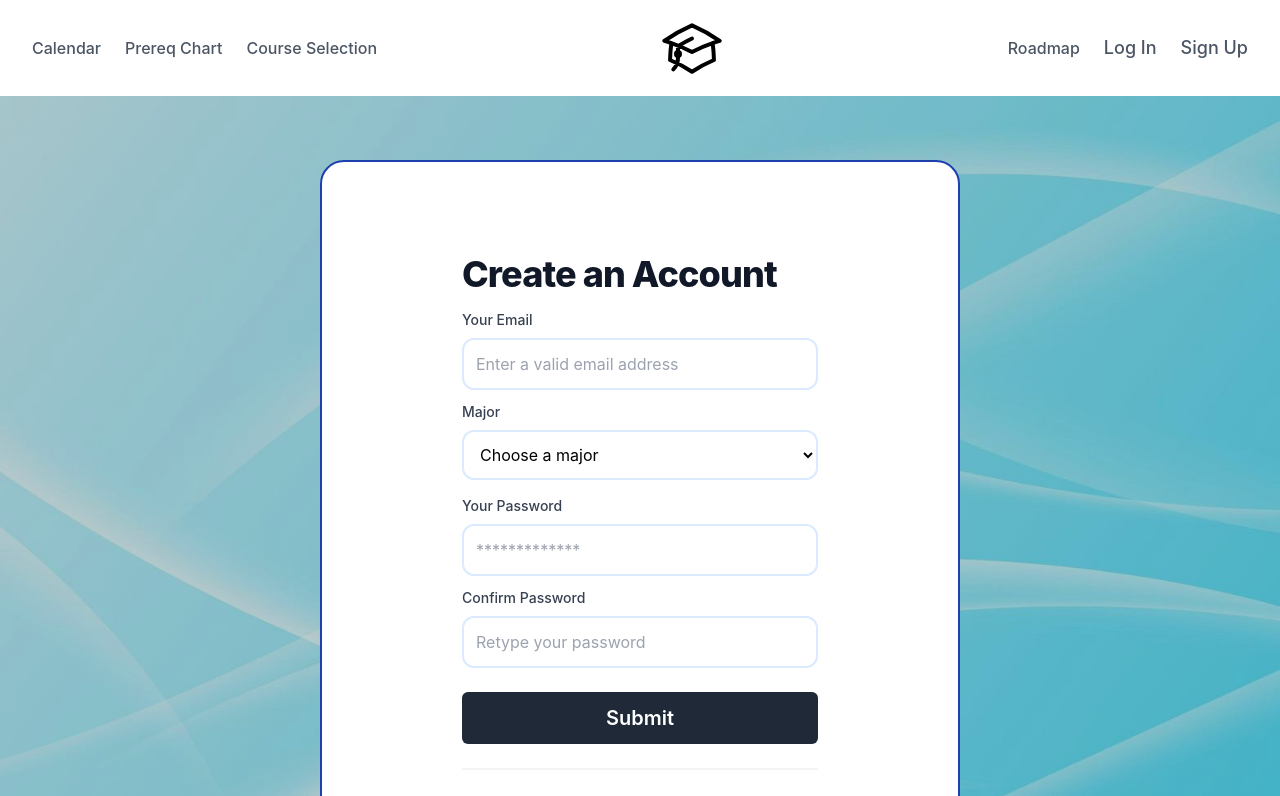
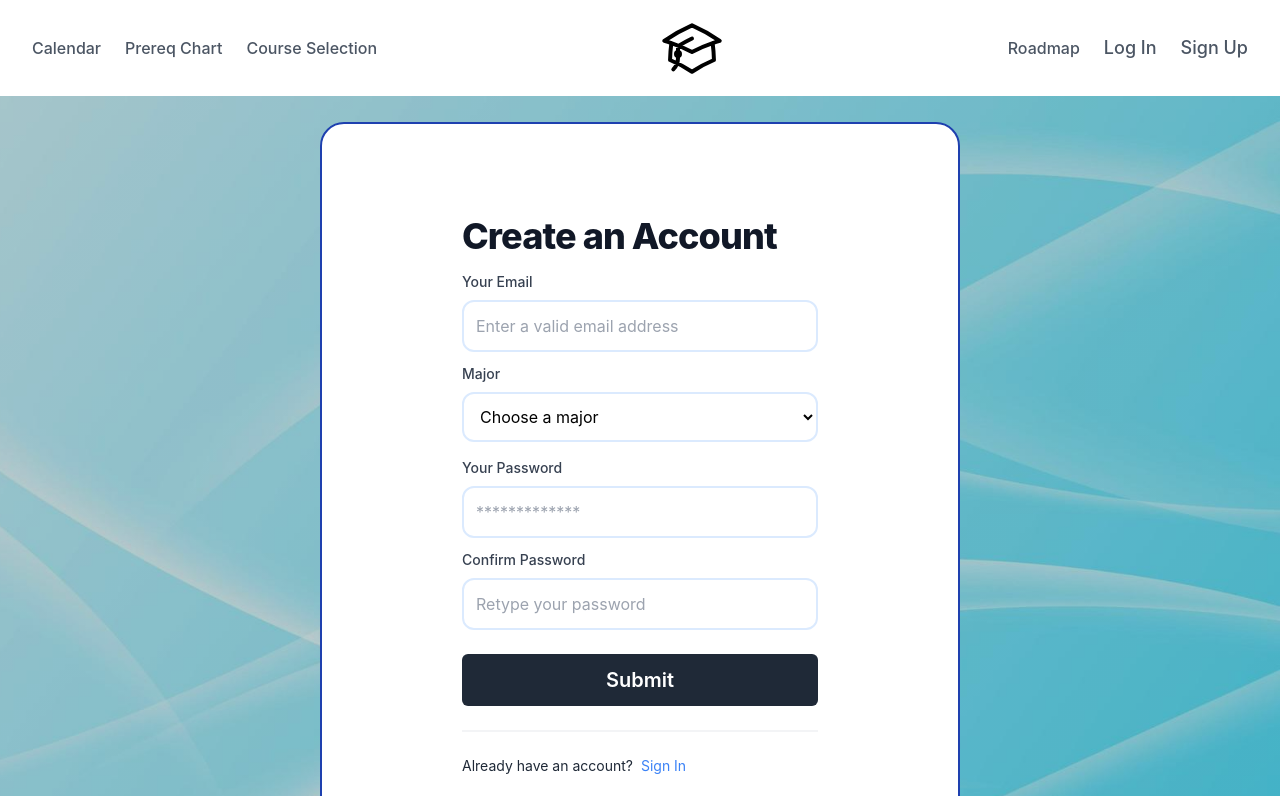
Before and after one commit to nealgandhi/CS4485, a React (Create React App) app in the folder frontend/schedule-planner/: page /signup in a window 1280 px wide. Shown: the top 796 px of the page. Built offline with nearby package versions, Linux system fonts and the light colour scheme; what cytoscape-dagre would draw is missing.

Commit message:
Update SignupPage.js

```diff
--- a/frontend/schedule-planner/src/pages/SignupPage.js
+++ b/frontend/schedule-planner/src/pages/SignupPage.js
@@ -1,26 +1,14 @@
 import SignupForm from "../components/SignupForm";
 
-function SignupPage () {
-    return(
-        <div>
-            <div
-            style={{
-                backgroundImage: "linear-gradient(rgba(0, 0, 0, 0.2), rgba(0, 0, 0, 0.2)), url('/LoginBackground.jpg')",
-                height: "100vh",
-                width: "100%",
-                backgroundPosition: "center",
-                backgroundRepeat: "no-repeat",
-                backgroundSize: "cover",
-                overflow: "hidden"
-            }} >
-                <div className="flex w-screen pt-16">
-                    <div className="w-full flex items-center justify-center">
-                        <SignupForm />
-                    </div>
-                </div>
+function SignupPage() {
+    return (
+        <div className="h-screen w-full bg-cover bg-center overflow-hidden"
+             style={{ backgroundImage: "linear-gradient(rgba(0, 0, 0, 0.2), rgba(0, 0, 0, 0.2)), url('/LoginBackground.jpg')" }}>
+            <div className="flex w-full h-full items-center justify-center">
+                <SignupForm />
             </div>
         </div>
-    )
+    );
 }
 
 export default SignupPage;
```
